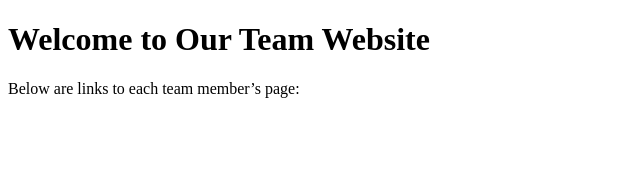
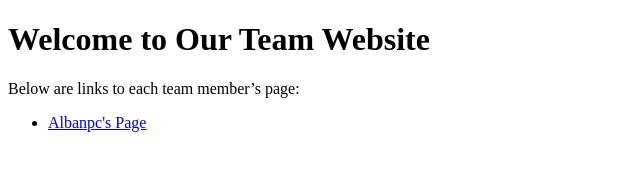
Before and after one commit to reematcs/teamwebsite, a plain HTML site: page index.html in a window 1280 px wide. Shown: the whole page, without its empty margins (0-640 px from the left). Drawn offline with Linux system fonts and the light colour scheme.

Commit message:
Update index.html

```diff
--- a/index.html
+++ b/index.html
@@ -9,7 +9,7 @@
     <h1>Welcome to Our Team Website</h1>
     <p>Below are links to each team member’s page:</p>
     <ul>
- <!-- Members will add their links here -->
+        <li><a href="albanpc.html">Albanpc's Page</a></li>
     </ul>
 </body>
 </html>
```
Lines whose indentation alone changed are shown as unchanged.
